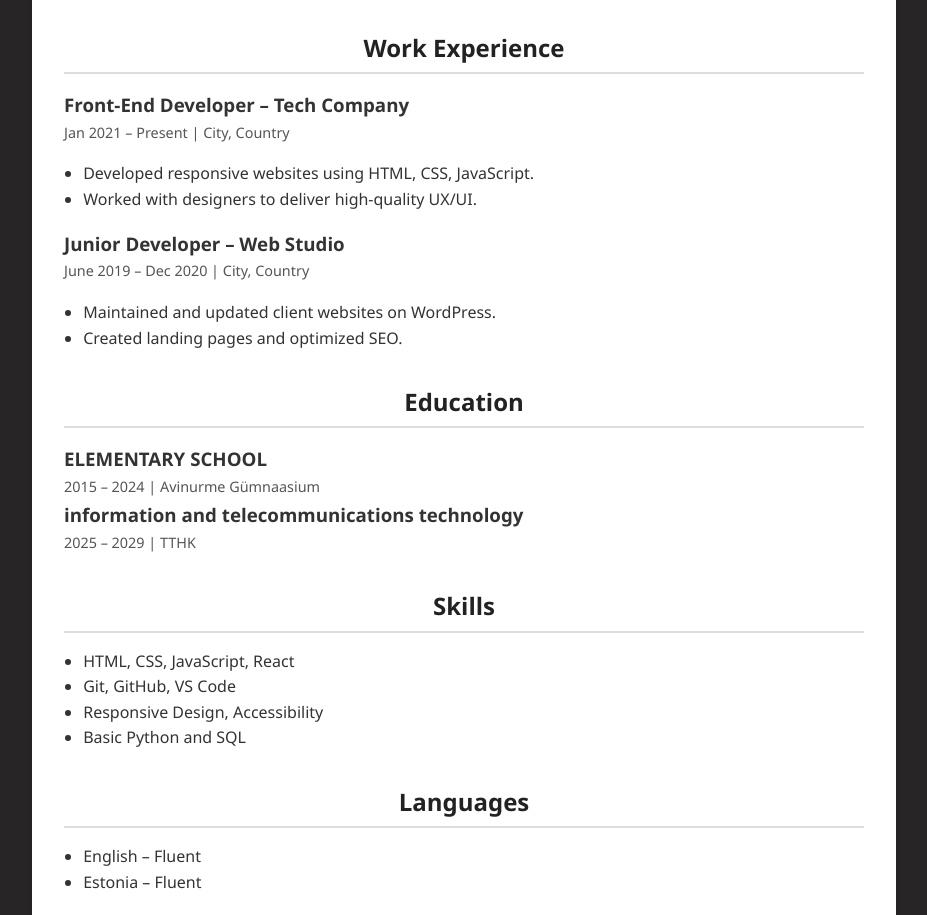
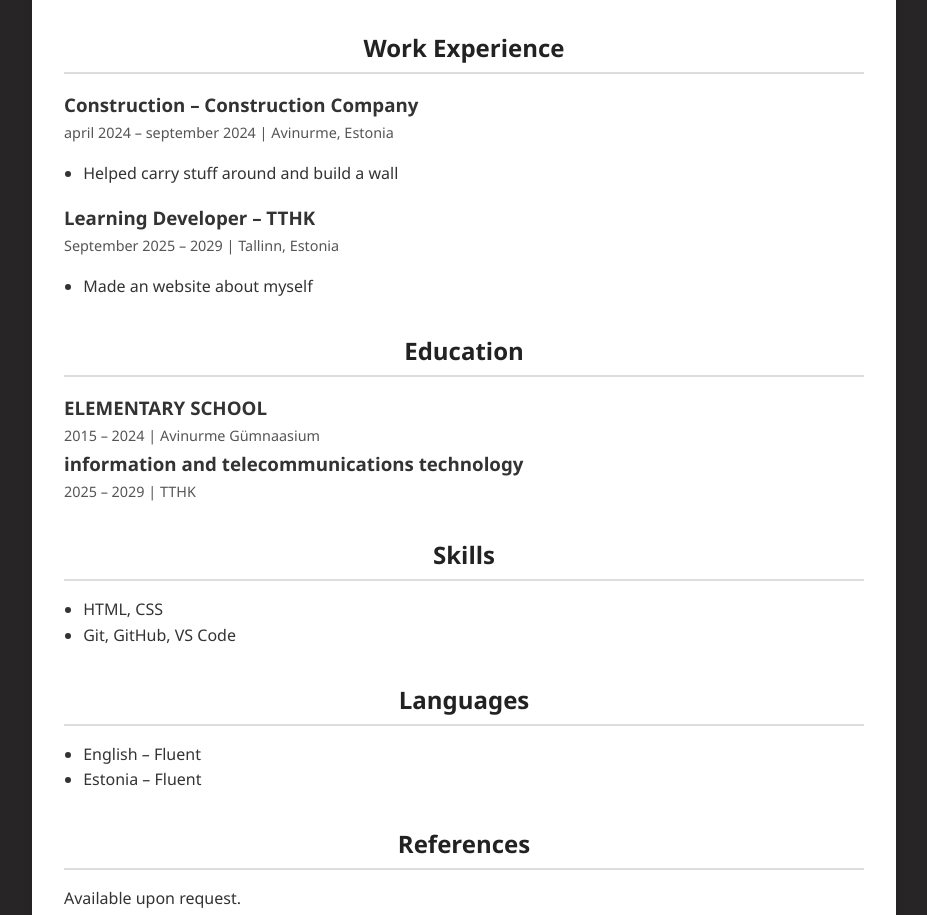
Before and after one commit to HomieKriszz/homiekriszz.github.com, a plain HTML site: page index.html in a window 1280 px wide. Shown: the part 653-1568 px from the top of the page, without its empty margins (176-1103 px from the left). Drawn offline with Linux system fonts and the light colour scheme.

Commit message:
minu teine commit

```diff
--- a/index.html
+++ b/index.html
@@ -149,19 +149,17 @@
     <div class="section">
       <h2>Work Experience</h2>
       <div class="job">
-        <h3>Front-End Developer – Tech Company</h3>
-        <span>Jan 2021 – Present | City, Country</span>
+        <h3>Construction – Construction Company</h3>
+        <span>april 2024 – september 2024 | Avinurme, Estonia</span>
         <ul>
-          <li>Developed responsive websites using HTML, CSS, JavaScript.</li>
-          <li>Worked with designers to deliver high-quality UX/UI.</li>
+          <li>Helped carry stuff around and build a wall</li>
         </ul>
       </div>
       <div class="job">
-        <h3>Junior Developer – Web Studio</h3>
-        <span>June 2019 – Dec 2020 | City, Country</span>
+        <h3>Learning Developer – TTHK</h3>
+        <span>September 2025 – 2029 | Tallinn, Estonia</span>
         <ul>
-          <li>Maintained and updated client websites on WordPress.</li>
-          <li>Created landing pages and optimized SEO.</li>
+          <li>Made an website about myself</li>
         </ul>
       </div>
     </div>
@@ -179,10 +177,8 @@
     <div class="section">
       <h2>Skills</h2>
       <ul>
-        <li>HTML, CSS, JavaScript, React</li>
+        <li>HTML, CSS</li>
         <li>Git, GitHub, VS Code</li>
-        <li>Responsive Design, Accessibility</li>
-        <li>Basic Python and SQL</li>
       </ul>
     </div>
 
```
